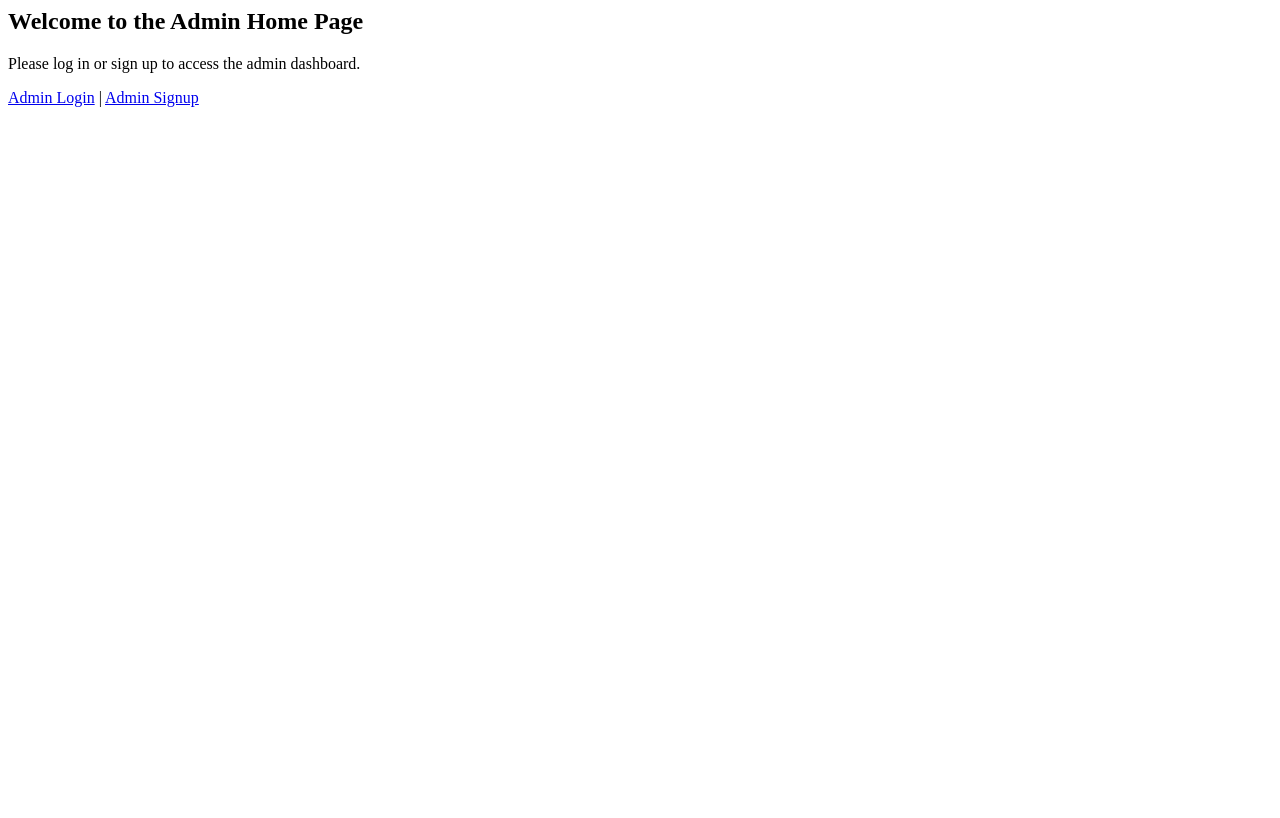
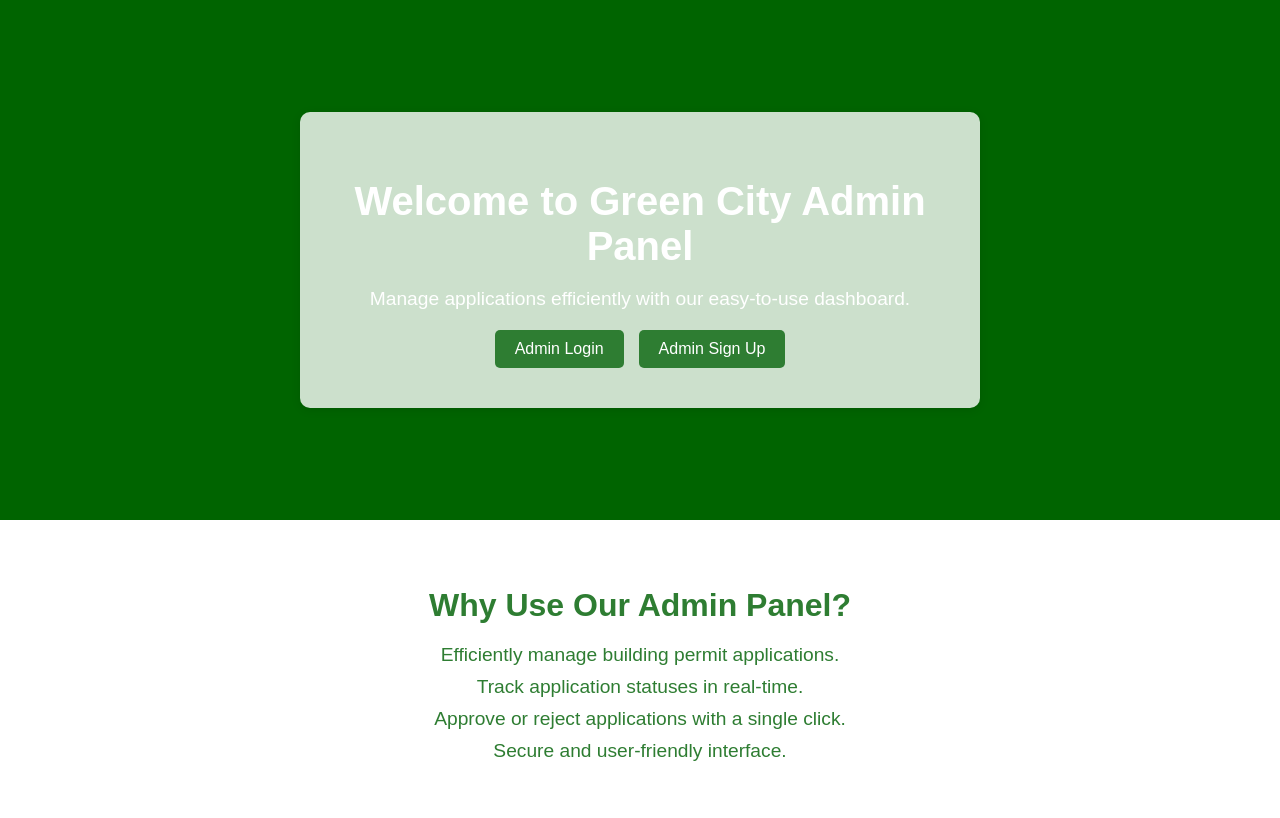
Before and after one commit to anoopmanikantas/COMP8347-Final-project-Green-City, a Django app: page /adminpage/ in a window 1280 px wide. Before the commit the page ends 107 px from the top, so only its background shows below. Run offline with Django 5.2, Linux system fonts and the light colour scheme; parts of the project's set-up code (start-up, migrations or seed data) failed here and were passed over.

Commit message:
admin page styling

```diff
--- /dev/null
+++ b/myapp/templates/admin/admin_page.css
@@ -0,0 +1,99 @@
+/* myapp/static/admin/admin_page.css */
+
+body {
+    font-family: Arial, sans-serif;
+    background-color: #f0f8f5;
+    color: #333;
+    margin: 0;
+    padding: 0;
+}
+
+.admin-header {
+    display: flex;
+    justify-content: center;
+    align-items: center;
+    height: 60vh;
+    background-color: #006400; /* Updated green color */
+    text-align: center;
+    padding: 20px;
+}
+
+.admin-content {
+    max-width: 600px;
+    background: rgba(255, 255, 255, 0.8);
+    padding: 40px;
+    border-radius: 10px;
+    box-shadow: 0 2px 10px rgba(0, 0, 0, 0.1);
+}
+
+h1 {
+    font-size: 2.5em;
+    color: #ffffff; /* White color for contrast */
+    margin-bottom: 10px;
+}
+
+p {
+    font-size: 1.2em;
+    color: #ffffff; /* White color for contrast */
+    margin-bottom: 20px;
+}
+
+.admin-buttons {
+    display: flex;
+    justify-content: center;
+    gap: 15px;
+}
+
+.admin-btn {
+    padding: 10px 20px;
+    font-size: 1em;
+    text-decoration: none;
+    color: #fff;
+    border-radius: 5px;
+    transition: background-color 0.3s;
+}
+
+.login-btn {
+    background-color: #2e7d32; /* Green color */
+}
+
+.signup-btn {
+    background-color: #2e7d32; /* Green color */
+}
+
+.login-btn:hover, .signup-btn:hover {
+    background-color: #1b5e20; /* Darker green on hover */
+}
+
+.info-section {
+    padding: 40px 20px;
+    background-color: #fff;
+    text-align: center;
+}
+
+.info-section h2 {
+    font-size: 2em;
+    color: #2e7d32; /* Green color */
+    margin-bottom: 20px;
+}
+
+.info-section ul {
+    list-style-type: none;
+    padding: 0;
+}
+
+.info-section li {
+    font-size: 1.2em;
+    color: #2e7d32; /* Green color */
+    margin: 10px 0;
+}
+
+@media (max-width: 768px) {
+    .admin-content {
+        padding: 20px;
+    }
+
+    .info-section {
+        padding: 20px 10px;
+    }
+}
--- a/myapp/templates/admin/admin_page.html
+++ b/myapp/templates/admin/admin_page.html
@@ -1,7 +1,25 @@
+
+{% load static %}
 
 {% block content %}
-<h2>Welcome to the Admin Home Page</h2>
-<p>Please log in or sign up to access the admin dashboard.</p>
-<a href="{% url 'myapp:adminlogin' %}">Admin Login</a> |
-<a href="{% url 'myapp:adminsignup' %}">Admin Signup</a>
+<link rel="stylesheet" href="{% static 'admin/admin_page.css' %}">
+<div class="admin-header">
+    <div class="admin-content">
+        <h1>Welcome to Green City Admin Panel</h1>
+        <p>Manage applications efficiently with our easy-to-use dashboard.</p>
+        <div class="admin-buttons">
+            <a href="{% url 'myapp:adminlogin' %}" class="admin-btn login-btn">Admin Login</a>
+            <a href="{% url 'myapp:adminsignup' %}" class="admin-btn signup-btn">Admin Sign Up</a>
+        </div>
+    </div>
+</div>
+<div class="info-section">
+    <h2>Why Use Our Admin Panel?</h2>
+    <ul>
+        <li>Efficiently manage building permit applications.</li>
+        <li>Track application statuses in real-time.</li>
+        <li>Approve or reject applications with a single click.</li>
+        <li>Secure and user-friendly interface.</li>
+    </ul>
+</div>
 {% endblock %}
```
Also changed, not shown: db.sqlite3.
